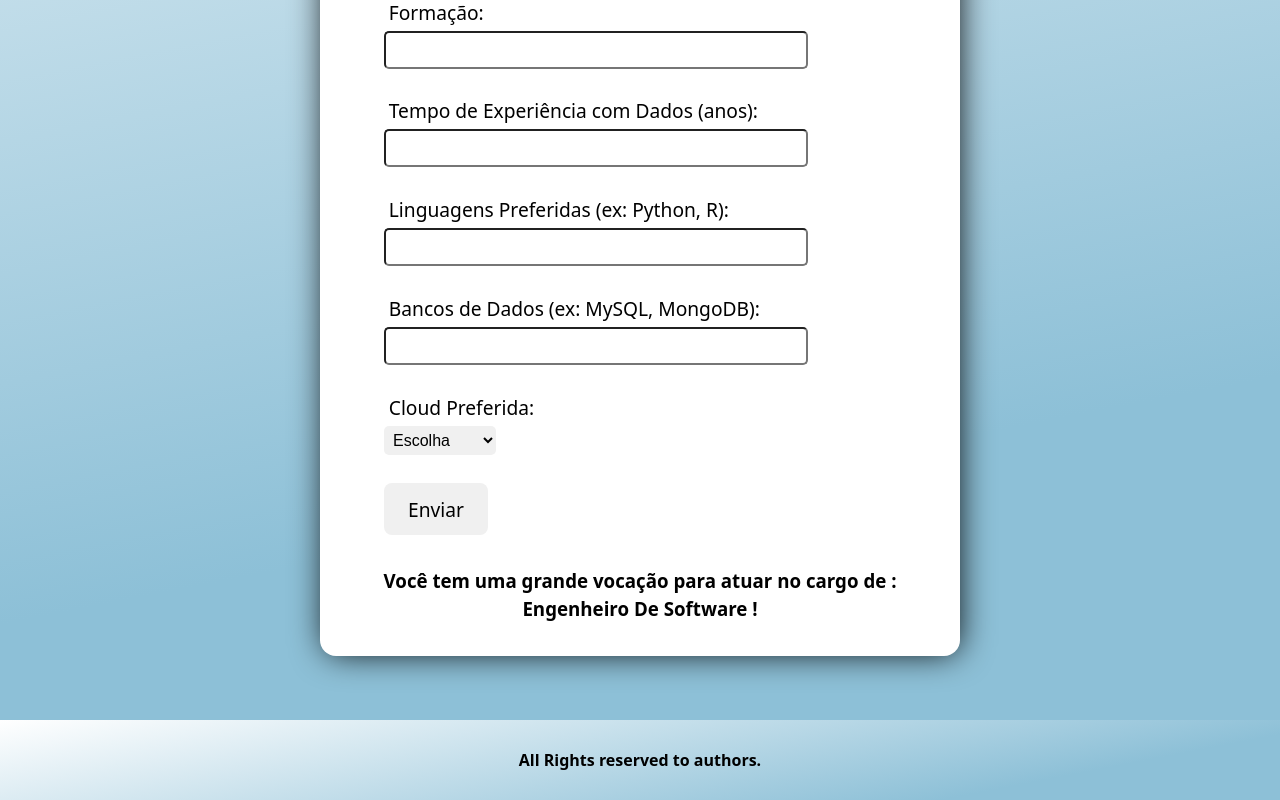
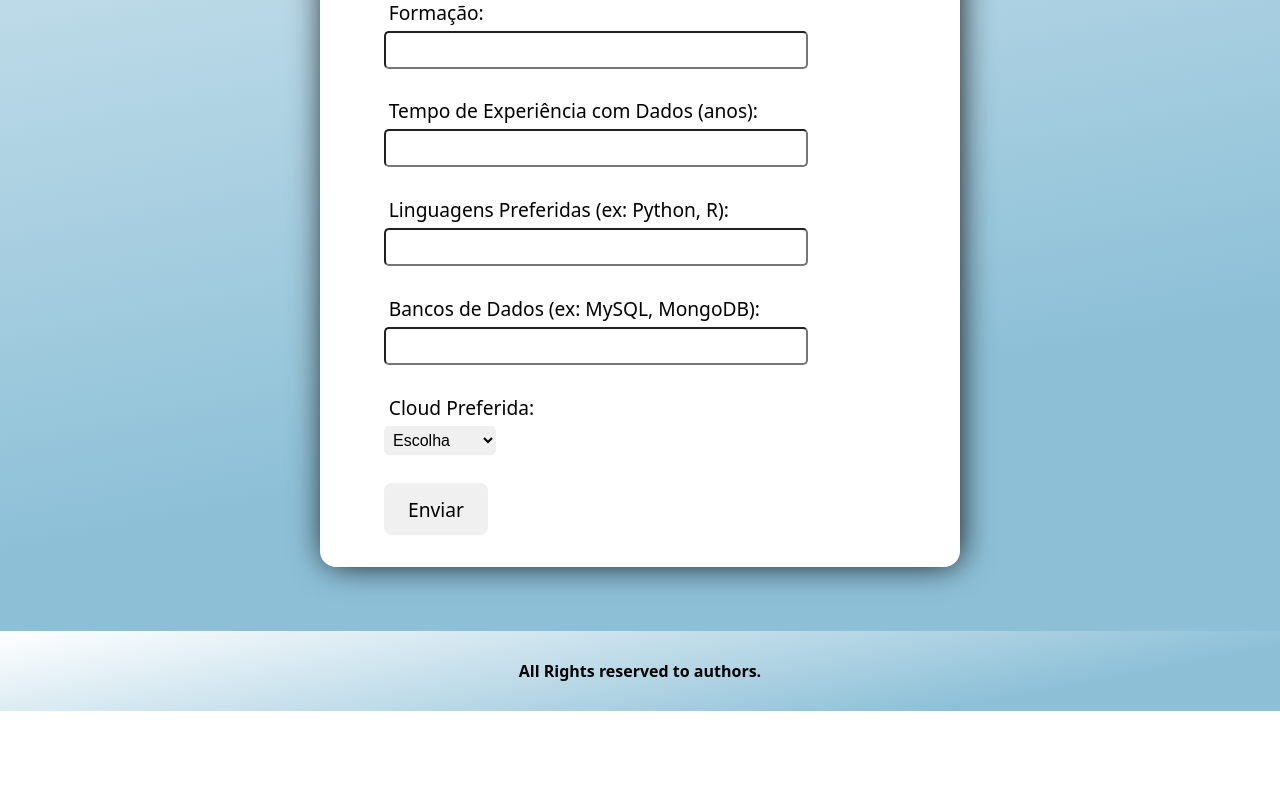
Before and after one commit to williamwallace076/Agent_inteligent_n8n_forms, a React (Vite) app: page / in a window 1280 px wide. Shown: the part 832-1632 px from the top of the page. After the commit the page ends 1543 px from the top, so only its background shows below. Built offline with nearby package versions, Linux system fonts and the light colour scheme.

Commit message:
resposta_design_2

```diff
--- a/src/components/Forms.jsx
+++ b/src/components/Forms.jsx
@@ -5,7 +5,6 @@ import { useState } from 'react'
 
 const Forms = () => {
 
-    let testeDeCargo = "Engenheiro De Software"
     const {
         register,
         handleSubmit,
@@ -189,13 +188,9 @@ const Forms = () => {
                         <button type="button" onClick={() => handleSubmit(onSubmit)()}>Enviar</button>
                     </form>
 
-                    <div className="resultado">
-                            <h3>Você tem uma grande vocação para atuar no cargo de : {testeDeCargo} ! </h3>
-                        </div>
                     {cargoPrevisto && (
                         <div className="resultado">
-                            <h3>Você tem uma grande vocação para atuar no cargo de :</h3>
-                            <p>{cargoPrevisto} !</p>
+                            <h3>Você tem uma grande vocação para atuar no cargo de : {cargoPrevisto} ! </h3>
                         </div>
                     )}
                 </div>
```
